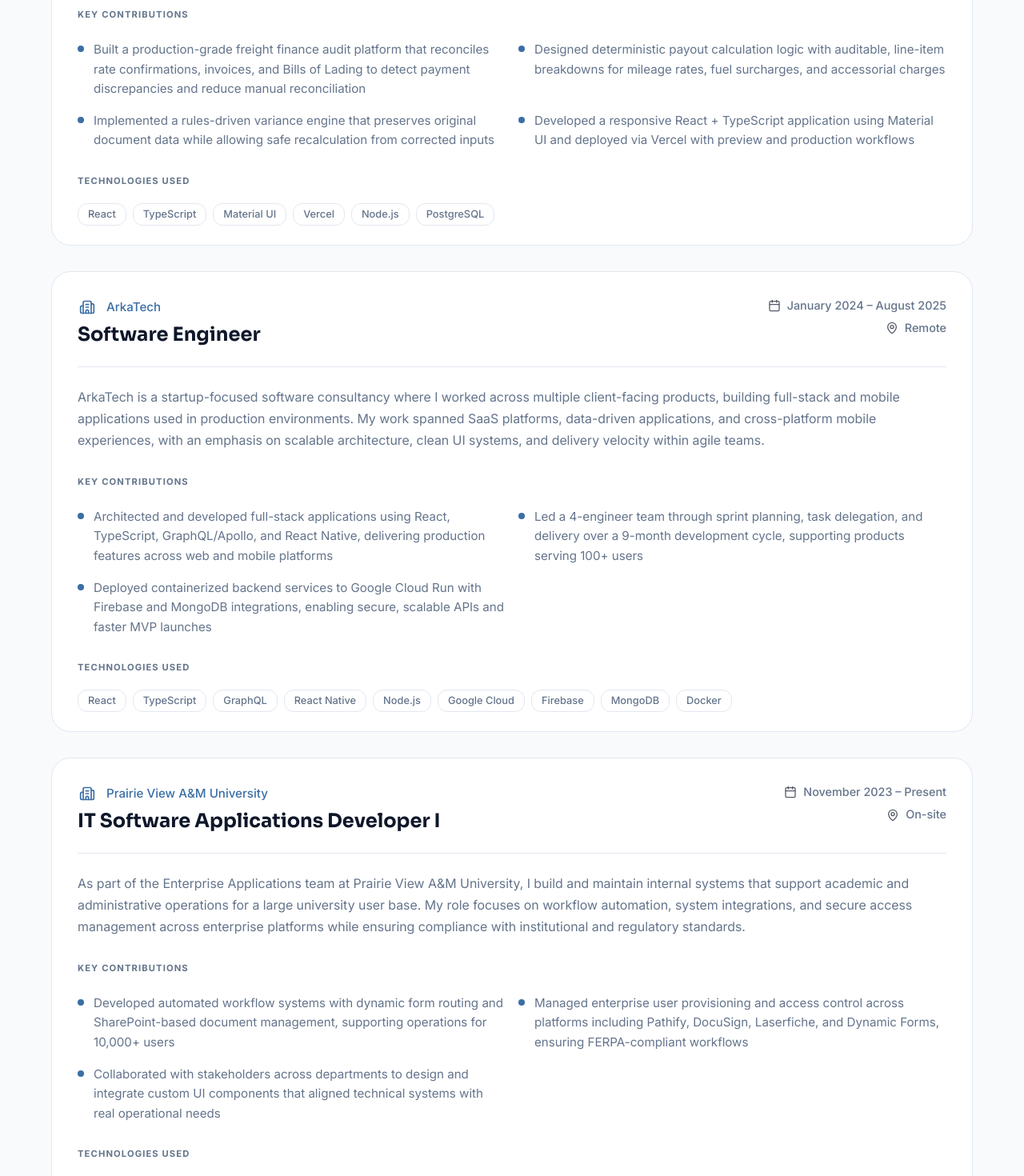
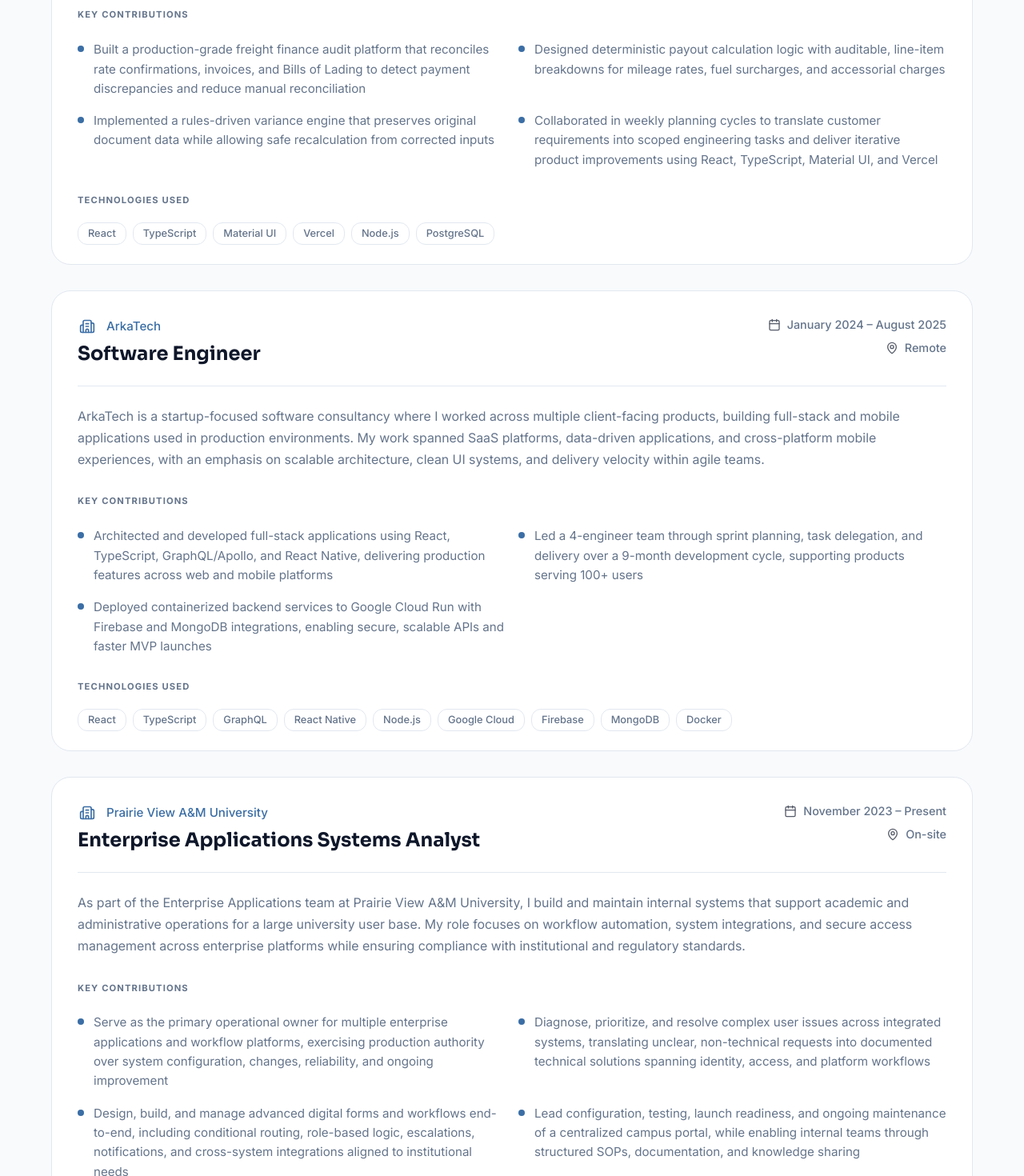
Before and after one commit to troyrhodes02/rhodeshub, a Next.js app in the folder apps/portfolio/: page /experience in a window 1280 px wide. Shown: the part 640-2110 px from the top of the page at 80% size. Built offline with nearby package versions, Linux system fonts and the light colour scheme.

Commit message:
Experience Update

```diff
--- a/apps/portfolio/src/app/experience/page.tsx
+++ b/apps/portfolio/src/app/experience/page.tsx
@@ -18,7 +18,7 @@
       "Built a production-grade freight finance audit platform that reconciles rate confirmations, invoices, and Bills of Lading to detect payment discrepancies and reduce manual reconciliation",
       "Designed deterministic payout calculation logic with auditable, line-item breakdowns for mileage rates, fuel surcharges, and accessorial charges",
       "Implemented a rules-driven variance engine that preserves original document data while allowing safe recalculation from corrected inputs",
-      "Developed a responsive React + TypeScript application using Material UI and deployed via Vercel with preview and production workflows",
+      "Collaborated in weekly planning cycles to translate customer requirements into scoped engineering tasks and deliver iterative product improvements using React, TypeScript, Material UI, and Vercel",
     ],
     technologies: ["React", "TypeScript", "Material UI", "Vercel", "Node.js", "PostgreSQL"],
   },
@@ -51,16 +51,17 @@
   {
     id: "pvamu",
     company: "Prairie View A&M University",
-    title: "IT Software Applications Developer I",
+    title: "Enterprise Applications Systems Analyst",
     location: "On-site",
     startDate: "November 2023",
     endDate: "Present",
     description:
       "As part of the Enterprise Applications team at Prairie View A&M University, I build and maintain internal systems that support academic and administrative operations for a large university user base. My role focuses on workflow automation, system integrations, and secure access management across enterprise platforms while ensuring compliance with institutional and regulatory standards.",
     contributions: [
-      "Developed automated workflow systems with dynamic form routing and SharePoint-based document management, supporting operations for 10,000+ users",
-      "Managed enterprise user provisioning and access control across platforms including Pathify, DocuSign, Laserfiche, and Dynamic Forms, ensuring FERPA-compliant workflows",
-      "Collaborated with stakeholders across departments to design and integrate custom UI components that aligned technical systems with real operational needs",
+      "Serve as the primary operational owner for multiple enterprise applications and workflow platforms, exercising production authority over system configuration, changes, reliability, and ongoing improvement",
+      "Diagnose, prioritize, and resolve complex user issues across integrated systems, translating unclear, non-technical requests into documented technical solutions spanning identity, access, and platform workflows",
+      "Design, build, and manage advanced digital forms and workflows end-to-end, including conditional routing, role-based logic, escalations, notifications, and cross-system integrations aligned to institutional needs",
+      "Lead configuration, testing, launch readiness, and ongoing maintenance of a centralized campus portal, while enabling internal teams through structured SOPs, documentation, and knowledge sharing",
     ],
     technologies: [
       "SharePoint",
```
